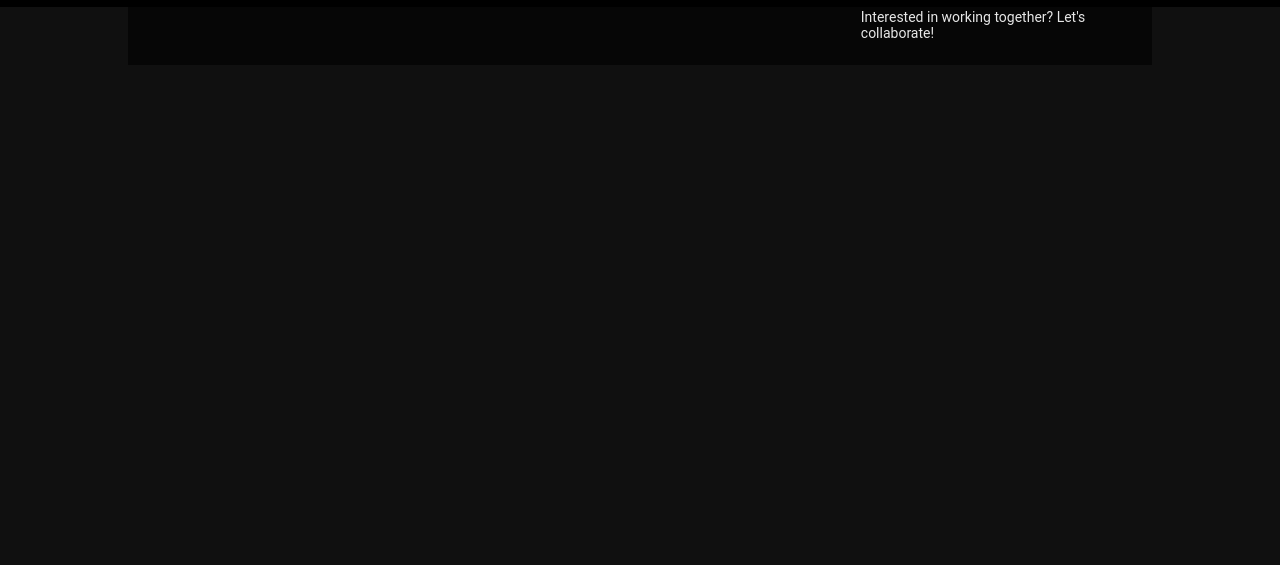
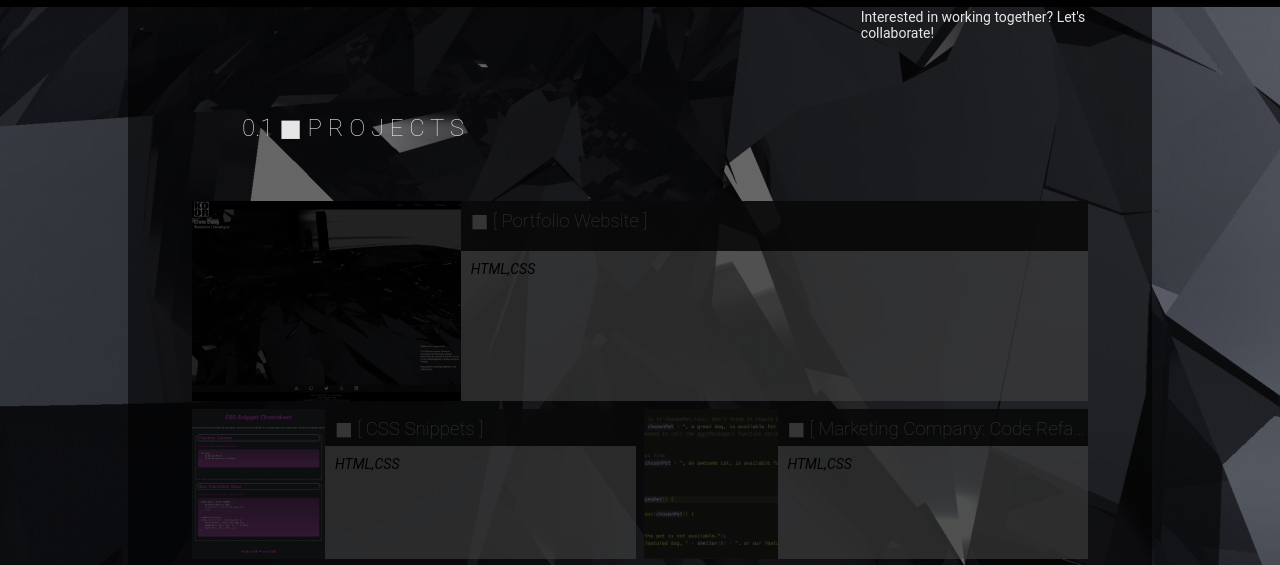
Before and after one commit to Koro999/Professional-Portfolio, a plain HTML site: page index.html in a window 1280 px wide. Shown: the part 793-1358 px from the top of the page. Before the commit the page ends 858 px from the top, so only its background shows below. Drawn offline with Linux system fonts and the light colour scheme.

Commit message:
illustration and coding projects added, formatting fixes

```diff
--- a/assets/style.css
+++ b/assets/style.css
@@ -6,12 +6,17 @@
 }
 
 html, body{
-    background-color: rgb(16, 16, 16);
-    height: 100%; /*sets the bg color of the webpage*/
+    margin: 0;
+    height: 100%;
+    /*sets the bg color of the webpage*/
     /*padding: 150px 0 0; sets the start of the body */
 }
+
 body {
     background-image: url(/assets/images/Abstract_Texture_Set_v1/Metal_tex3.1.jpg);
+    background-attachment: fixed;
+    background-repeat: no-repeat;
+    background-color: black;
 }
 
 li, a, a:visited , a:link, a:active{
@@ -19,6 +24,13 @@ li, a, a:visited , a:link, a:active{
     color: var(--main-nav-footer-colors);
     font-size: 14px;
 }
+
+/*hr {
+    position: relative;
+    bottom: 7%;
+    width: 50%;
+    margin: 0 auto;
+}*/
 
 .header{ /*header has been fixed to the top of the page, 3 links */
     display: flex;
@@ -29,9 +41,13 @@ li, a, a:visited , a:link, a:active{
     padding: 20px 10%;
     height: auto;
     max-height: 200px;
+    top:0;
+    margin: 0;
+    border: 0;
 }
 
 .navLinks {
+
     list-style: none;
     z-index: 9999;
     padding: 0px;
@@ -39,6 +55,7 @@ li, a, a:visited , a:link, a:active{
 }
 
 .header nav ul li {
+
     padding-right: 30px;
     display: flex;
     display: inline-block;
@@ -50,7 +67,7 @@ li, a, a:visited , a:link, a:active{
     padding: 5px 20px;
     border-radius: 30px;
     background-color: black;
-    cursor: pointer;
+    cursor: default;
 }
 
 .navLinks li a:hover {
@@ -69,7 +86,7 @@ li, a, a:visited , a:link, a:active{
     top: -65px;
 }
 
-#intro {
+#intro{
     display: flex;
     padding: 0px 10%;
     color: rgb(230, 230, 230);
@@ -79,19 +96,23 @@ li, a, a:visited , a:link, a:active{
     margin-right: 10%;
     width: 80%;
     background-color: rgb(0, 0, 0, 0.6);
+
+    min-width: none;
+    text-overflow: ellipsis;
 }
 
-#intro h1, h2 {
+#intro .name, .title {
     padding-top: 0px;
     border: 0px;
     margin: 0px;
     position: relative;
-    top: -90px;
+    top: -85px;
     right: 10%;
     align-self: flex-start;
 
+
 }
-#intro h2 {
+#intro .title {
     font-weight: lighter;
 }
 
@@ -108,20 +129,139 @@ li, a, a:visited , a:link, a:active{
     bottom: -50%;
     left: 10%;
     font-size: 14px;
+}
+
+.portfolio-container {
+    display: flex;
+    flex-direction: column;
 
 }
 
-.portfolio {
+
+#projects, #illustration {
     display: flex;
-    flex-direction: column;
+    align-content: flex-start;
+    flex-flow: wrap;
+    padding: 0px 5%;
+    margin: 0;
+    border: 0;
+    color: rgba(209, 209, 209, 0.6);
+    margin-left: 10%;
+    margin-right: 10%;
+    width: 80%;
+    height: 800px;
+    background-color: rgb(0, 0, 0, 0.6);
+    gap: 1%;
+}
+
+/*
+.card a{
+    position:relative;
+    right: 600px;
+}
+
+.card1 a{
+    position:relative;
+    right: 1785px;
+
+    border-style: dotted;
+    border-color: aquamarine;
+    border-width: 2px;
+}
+*/
+
+#projects h2, #illustration h2 {
+    color: rgb(230, 230, 230);
+    flex: 1 0 60%;
+    font-weight: lighter;
+    padding-bottom: 10px;
+    padding: 50px;
+
+    white-space: nowrap;
+    overflow: hidden;
+    text-overflow: ellipsis;
+}
+
+
+.card1 {
+    display: flex;
+    flex: 1 0 100%;
+    height: 200px;
+    flex-direction:column;
+    flex-wrap: wrap;
+    background-color: rgba(215, 215, 215, 0.6);
+    filter:brightness(0.3);
+    min-width: 0;
+}
+
+.card { /*Doing this really helps contain and visualize the boxes*/
+    display: flex;
+    flex: 1 0 20%;
+    height: 150px;
+    flex-direction:column;
+    flex-wrap: wrap;
+    background-color: rgba(215, 215, 215, 0.6);
+    filter:brightness(0.3);
+    min-width: 0;
+}
+
+
+#projects .card1 .thumbnail, #illustration .card1 .thumbnail {
+    height: 100%;
+    width: 30%;
+    flex: 1 0 100%;
+    object-fit: cover;
+
+}
+
+.card .card-header, .card1 .card-header{
+    margin: 0;
+    border: 0;
+    padding-left: 10px;
+    padding-top: 10px;
+    width: 70%;
+    flex: 1 0 20%;
     align-items: center;
-    position: relative;
-    top: 300px;
-    justify-content: center;
-    width: 100%;
-    height: 500px;
-    background-color: rgb(25, 25, 25);
+    color: rgba(215, 215, 215, 0.8);
+    background-color: rgb(0, 0, 0, 0.8);
+    font-weight: lighter;
+
+    white-space: nowrap;
+    overflow: hidden;
+    text-overflow: ellipsis;
 }
+
+.card p, .card1 p {
+    flex: 1 0 70%;
+    width: auto;
+    color: rgb(0, 0, 0);
+    padding-left: 10px;
+    padding-top: 10px;
+
+    white-space: nowrap;
+    overflow: hidden;
+    text-overflow: ellipsis;
+
+    font-size: 14px;
+    font-style: italic;
+}
+
+#projects .card .thumbnail, #illustration .card .thumbnail {
+    height: 100%;
+    width: 30%;
+    flex: 1 0 100%;
+    object-fit: cover;
+    margin: 0;
+}
+
+.card:hover, .card1:hover {
+    border-style: solid;
+    border-width: 2px;
+    filter:brightness(1);
+    background: linear-gradient(90deg, rgba(215, 215, 215, 1) 70% , rgba(215, 215, 215, 0.05) 100%);
+    transition: all 0.2s ease 0s;
+}
+
 
 
 footer {
@@ -159,7 +299,7 @@ footer .socialMedia img:hover {
     filter: invert(1);
 }
 
-footer .misc {
+footer #misc {
     padding: 10px;
 }
 
@@ -168,18 +308,6 @@ footer h3, h4, h5 {
     font-weight: lighter;
 }
 
-/*.socialMedia figure {
-}
-
-
-.socialMedia ul li {
-    padding-right: 30px;
-    display: inline-block;
-    border: 30px;
-
-}*/
-
-/*Once width of the screen goes under 992px do this*/
 @media only screen and (max-width: 992px) {
     .header{
         padding-right: 0%;
@@ -206,14 +334,29 @@ footer h3, h4, h5 {
     .logo {
         top: -120px;
     }
+
+    #intro .name, .title {
+        margin-left: 2%;
+        top: -150px;
+    }
   }
 
 /*Once width of the screen goes under 768px do this*/
 @media only screen and (max-width: 768px) {
     .header ul li{ /*header has been fixed to the top of the page, 3 links */
         flex: 1 0 50%;
+    }
+    #intro .name, .title {
+        margin-left: 2%;
+    }
+    .header .navLinks {
+        margin-left: 40%;
 
+        /*border-width: 2px;
         border-color: aliceblue;
-        border-style: solid;
+        border-style: solid;*/
+    }
+    .card { /*Doing this really helps contain and visualize the boxes*/
+        flex: 1 0 100%;
     }
 }
--- a/index.html
+++ b/index.html
@@ -15,9 +15,9 @@
             <nav id = "navBar">
                 <ul class = navLinks>
                     <li class="item"><a href ="index.html">Home</a></li>
-                    <li class="item"><a href ="#">Projects</a></li>
-                    <li class="item"><a href ="#">Illustrations</a></li>
-                    <li class="item"><a href ="#">Contact</a></li>
+                    <li class="item"><a href ="#projects">Projects</a></li>
+                    <li class="item"><a href ="#illustration">Illustrations</a></li>
+                    <li class="item"><a href ="#misc">Contact</a></li>
                 </ul>
             </nav>
         </header>
@@ -26,8 +26,9 @@
 
         <main id="intro">
             <img class= "logo" src="/assets/images/logo.png" alt="My logo and signature for my art.">
-            <h1>Chris Dang</h1>
-            <h2>Illustrator | Developer</h2>
+            <h1 class = "name">Chris Dang</h1>
+            <h2 class = "title">Illustrator | Developer</h2>
+
 
                 <summary class = "introduction">
                     <p>Welcome to my portfolio.</p>
@@ -38,6 +39,47 @@
                     <p>Interested in working together? Let's collaborate!</p>
                 </summary>
         </main>
+        <span class = "portfolio-container">
+        <main id ="projects">
+            <h2>  0.1 &#9632 P R O J E C T S </h2>
+            <article class="card1"> <!--Main container-->
+                <img class= "thumbnail" src="/assets/images/Thumbnails/Professional Portfolio.png" alt="Screenshot of Professional-Portfolio webpage">
+                <h3 class="card-header">&#9632 [ Portfolio Website ]</h3>
+                <p>HTML,CSS</p>
+                <!--<a href="https://github.com/Koro999/Professional-Portfolio" style="display:block;height:100%;width:100%"></a>-->
+            </article>
+
+
+            <article class="card"> <!--Main container-->
+                <img class= "thumbnail" src="/assets/images/Thumbnails/CSS Snippets.png" alt="Screenshot of CSS Snippets webpage">
+                <h3 class="card-header"> &#9632 [ CSS Snippets ]</h3>
+                <p>HTML,CSS</p>
+                <!--<a href="https://github.com/Koro999/CSS-snippets" style="display:block;height:100%;width:100%"></a>-->
+            </article>
+
+
+            <article class="card"> <!--Main container-->
+                <img class= "thumbnail" src="/assets/images/Thumbnails/Refactoring .png" alt="">
+                <h3 class="card-header">&#9632 [ Marketing Company: Code Refactor ]</h3>
+                <p>HTML,CSS</p>
+                <!--<a href="https://github.com/Koro999/Module-1-Challenge-Code-Refactoring" style="display:block;height:100%;width:100%"></a>-->
+            </article>
+
+        </main>
+        <main id ="illustration">
+            <h2>  0.2 &#9632 I L L U S T R A T I O N</h2>
+            <article class="card1"> <!--Main container-->
+                <img class= "thumbnail" src="https://cdnb.artstation.com/p/assets/images/images/028/296/259/large/chris-dang-concept-piece-loveless-avenue-ff7-2.jpg?1594064712" alt="ff7r:loveless avenue concept art">
+                <h3 class ="card-header" >&#9632 [ Final Fantasy VII: Loveless Avenue ]</h3>
+                <p>Conceptual environment piece done for Final Fantasy VII's Loveless Avenue. </p>
+                <!--<a href="https://www.artstation.com/artwork/lxxYkJ" style="display:block;height:100%;width:100%"></a>--->
+            </article>
+        </main>
+    </span>
+
+        <span></span>
+
+
             <footer>
                 <span class = "socialMedia">
                             <a href="https://www.artstation.com/koro999"><img src="/assets/images/artstation.png" alt="artstation"></a>
@@ -47,7 +89,7 @@
                             <a href="https://www.linkedin.com/in/chris-dang-459a151b5/"><img src="/assets/images/linkedin.png" alt="linkedIn"></a>
                 </span>
 
-            <span class = "misc" >
+            <span id = "misc" >
                 <h3>Chris Dang | Illustrator | Developer</h3> <!--email-->
                 <h4>koro.six@gmail.com</h4>
                 <h5>Copyright &#169 Chris Dang 2023. All Rights Reserved.</h5>
```
Also changed, not shown: assets/images/Thumbnails/CSS Snippets.png (added), assets/images/Thumbnails/Professional Portfolio.png (added), assets/images/Thumbnails/Refactoring .png (added), 4 other files.
